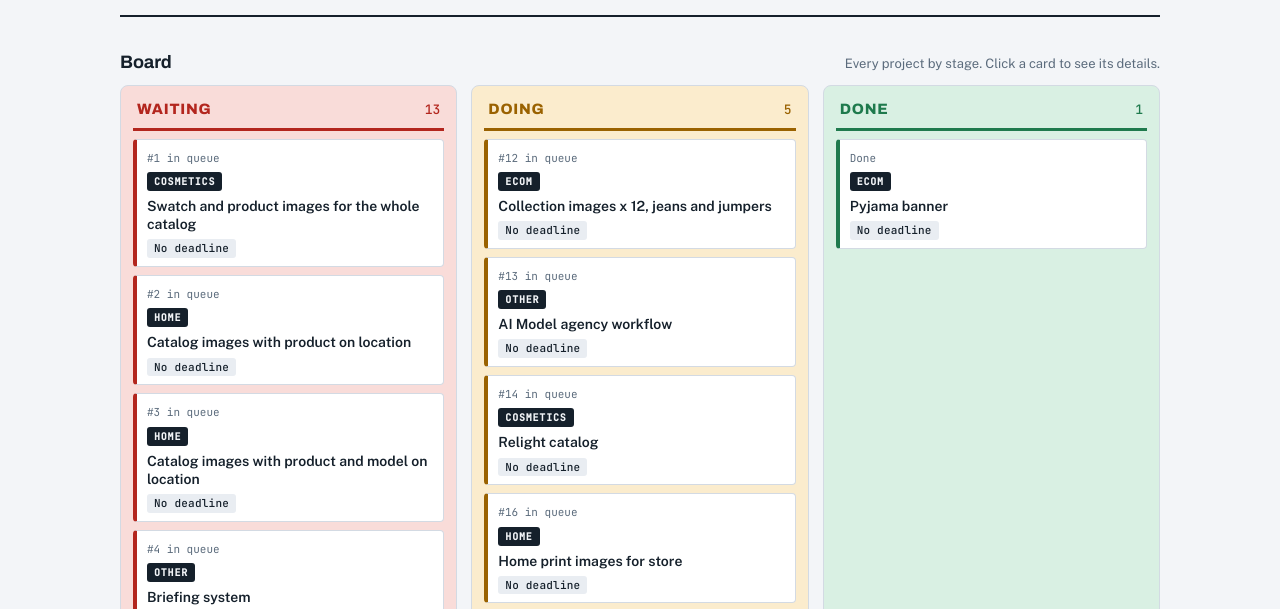
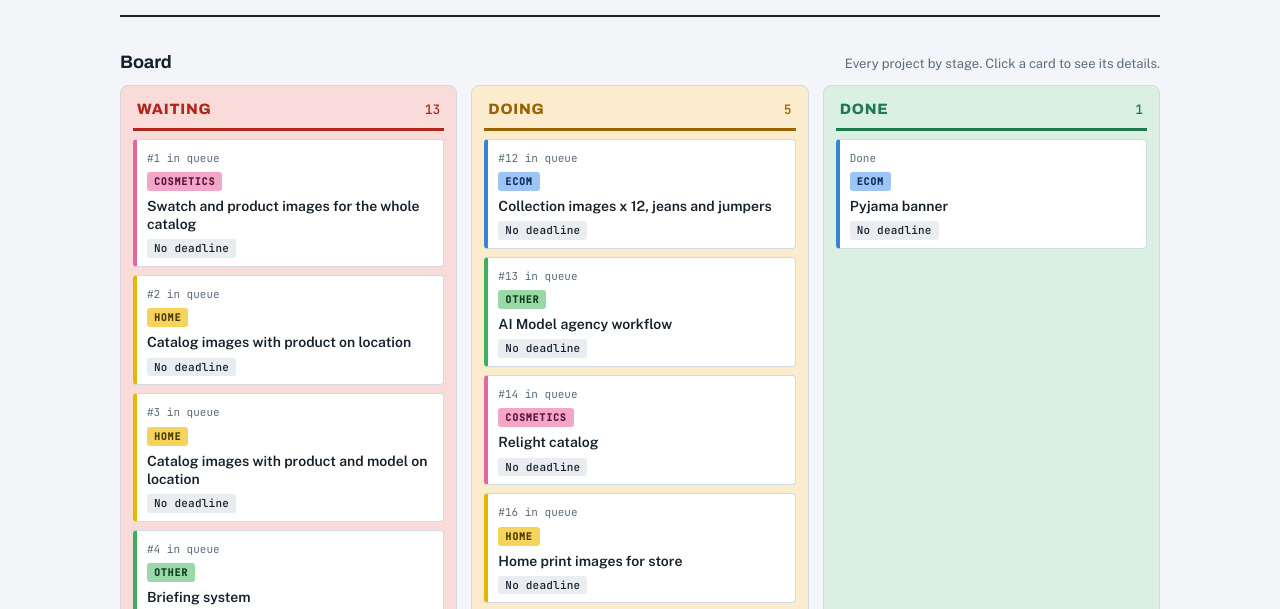
Before and after one commit to adammurfinzabriskiepointae-ui/priority-board, a plain HTML site: page edit.html in a window 1280 px wide. Shown: the part 159-768 px from the top of the page. Drawn offline with nearby package versions, Linux system fonts and the light colour scheme.

Commit message:
Department colours: cosmetics pink, home yellow, other green, ecom blue

```diff
--- a/edit.html
+++ b/edit.html
@@ -86,6 +86,11 @@ section{margin-top:36px}
 .dropzone.over{outline:2px dashed var(--accent);outline-offset:8px;border-radius:4px}
 .chip.star{background:var(--accent);color:var(--accent-ink)}
 .chip.dept{font-family:var(--mono);font-size:10px;letter-spacing:.08em;background:var(--fg);color:var(--bg);padding:2px 7px}
+.chip.dept.d-COSMETICS{background:#f4a6c8;color:#5a1238}
+.chip.dept.d-HOME{background:#f5d35c;color:#4a3a00}
+.chip.dept.d-OTHER{background:#9ad8a8;color:#0f3d1c}
+.chip.dept.d-ECOM{background:#9cc5f5;color:#0d2d5a}
+.col .card.dc-COSMETICS{border-left-color:#e2679f}.col .card.dc-HOME{border-left-color:#e3b800}.col .card.dc-OTHER{border-left-color:#3fae5f}.col .card.dc-ECOM{border-left-color:#3b82d6}
 .card .chip.dept{align-self:flex-start}
 .sec-title{display:flex;align-items:center;gap:14px;flex-wrap:wrap}
 .add-panel{margin-top:18px}
@@ -332,7 +337,7 @@ function render(){
         <div class="rank">${ctx==="queue"?i+1:"·"}</div>
         <div>
           <div class="title">${esc(r.title)}</div>
-          <div class="meta">${r.dept?`<span class="chip dept">${esc(r.dept)}</span>`:""}${r.name?`<span class="by">${esc(r.name)}</span>`:""}</div>
+          <div class="meta">${r.dept?`<span class="chip dept d-${esc(r.dept)}">${esc(r.dept)}</span>`:""}${r.name?`<span class="by">${esc(r.name)}</span>`:""}</div>
         </div>
         <div class="chips">${r.top?'<span class="chip star">★ Top</span>':""}${deadlineChip(r)}${statusChip(r.status)}</div>
       </div>
@@ -366,9 +371,9 @@ function render(){
   const rankOf=id=>{const i=active.findIndex(x=>x.id===id);return i<0?"":"#"+(i+1)};
   $("#kanban").innerHTML=cols.map(([s,label,items])=>{
     return `<div class="col c-${s}" data-stage="${s}"><div class="col-head"><h3>${label}</h3><span class="n">${items.length}</span></div>
-      ${items.length?items.map(r=>`<button type="button" class="card" data-jump="${esc(r.id)}" ${isAdmin?'draggable="true"':''}>
+      ${items.length?items.map(r=>`<button type="button" class="card dc-${esc(r.dept||"")}" data-jump="${esc(r.id)}" ${isAdmin?'draggable="true"':''}>
         <span class="cr">${r.top?"★ Top priority · ":""}${rankOf(r.id)?rankOf(r.id)+" in queue":(r.status==="requested"?"New request":esc(STATUS[r.status]||""))}</span>
-        ${r.dept?`<span class="chip dept">${esc(r.dept)}</span>`:""}
+        ${r.dept?`<span class="chip dept d-${esc(r.dept)}">${esc(r.dept)}</span>`:""}
         <span class="ct">${esc(r.title)}</span>
         ${r.name?`<span class="cm">${esc(r.name)}</span>`:""}
         ${deadlineChip(r)}</button>`).join(""):`<div class="none">${isAdmin?"Drop a card here":"Nothing here"}</div>`}
```
Also changed, not shown: index.html (+8 -3 lines).
